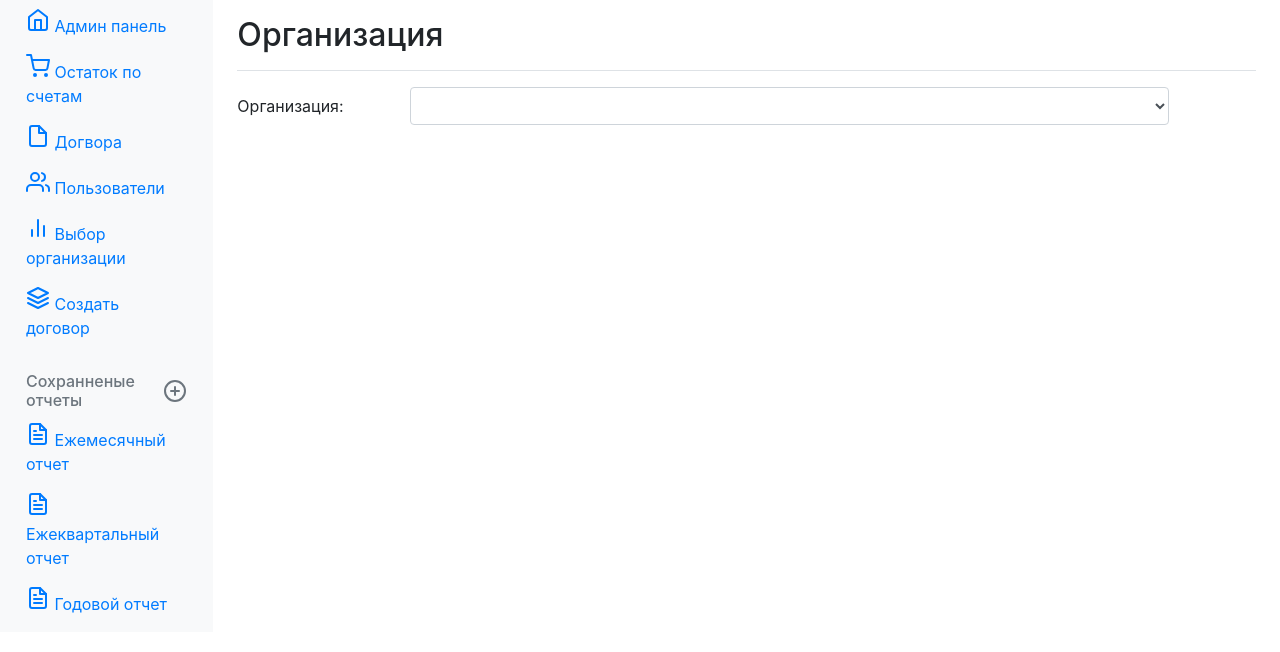
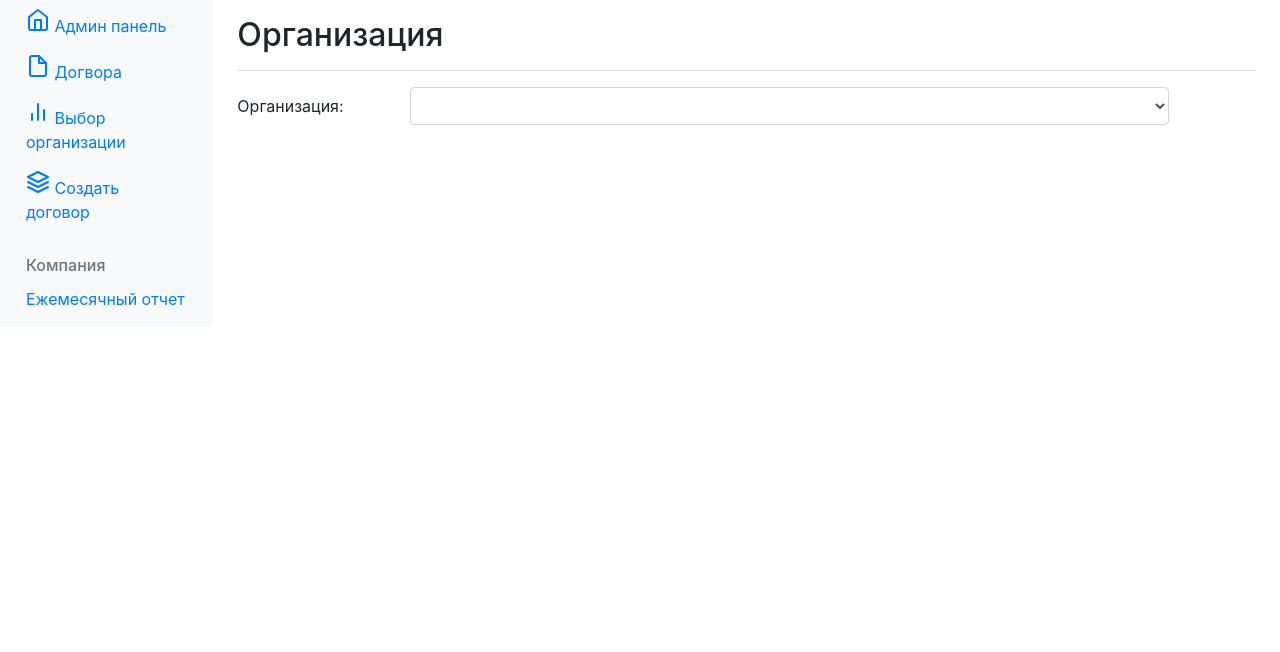
Before and after one commit to DanInSpace104/MeshRegionHack_DigitalBreakthrough, a Django app: page /reports/selectorg/ in a window 1280 px wide. Shown: the part 40-692 px from the top of the page. Run offline with Django 3.2, Linux system fonts and the light colour scheme; lists and menus that the app fills with data are empty; parts of the project's set-up code (start-up, migrations or seed data) failed here and were passed over; some libraries are stand-ins or nearby versions.

Commit message:
cookie base

```diff
--- a/reports/templates/reports/base.html
+++ b/reports/templates/reports/base.html
@@ -35,7 +35,7 @@
                                 </svg> Админ панель<span class="sr-only">(current)</span>
                             </a>
                         </li>
-                        <li class="nav-item">
+                        <!-- <li class="nav-item">
                             <a class="nav-link active" href="#">
                                 <svg xmlns="http://www.w3.org/2000/svg" width="24" height="24" viewBox="0 0 24 24" fill="none" stroke="currentColor" stroke-width="2" stroke-linecap="round" stroke-linejoin="round" class="feather feather-shopping-cart">
                                     <circle cx="9" cy="21" r="1"></circle>
@@ -43,7 +43,7 @@
                                     <path d="M1 1h4l2.68 13.39a2 2 0 0 0 2 1.61h9.72a2 2 0 0 0 2-1.61L23 6H6"></path>
                                 </svg> Остаток по счетам <span class="sr-only">(current)</span>
                             </a>
-                        </li>
+                        </li> -->
                         <li class="nav-item">
                             <a class="nav-link" href="/reports/accts/">
                                 <svg xmlns="http://www.w3.org/2000/svg" width="24" height="24" viewBox="0 0 24 24" fill="none" stroke="currentColor" stroke-width="2" stroke-linecap="round" stroke-linejoin="round" class="feather feather-file">
@@ -61,7 +61,7 @@
                                 </svg> Products
                             </a>
                         </li> -->
-                        <li class="nav-item">
+                        <!-- <li class="nav-item">
                             <a class="nav-link" href="#">
                                 <svg xmlns="http://www.w3.org/2000/svg" width="24" height="24" viewBox="0 0 24 24" fill="none" stroke="currentColor" stroke-width="2" stroke-linecap="round" stroke-linejoin="round" class="feather feather-users">
                                     <path d="M17 21v-2a4 4 0 0 0-4-4H5a4 4 0 0 0-4 4v2"></path>
@@ -70,7 +70,7 @@
                                     <path d="M16 3.13a4 4 0 0 1 0 7.75"></path>
                                 </svg> Пользователи
                             </a>
-                        </li>
+                        </li> -->
                         <li class="nav-item">
                             <a class="nav-link" href="/reports/selectorg/">
                                 <svg xmlns="http://www.w3.org/2000/svg" width="24" height="24" viewBox="0 0 24 24" fill="none" stroke="currentColor" stroke-width="2" stroke-linecap="round" stroke-linejoin="round" class="feather feather-bar-chart-2">
@@ -92,28 +92,18 @@
                     </ul>
 
                     <h6 class="sidebar-heading d-flex justify-content-between align-items-center px-3 mt-4 mb-1 text-muted">
-                        <span>Сохранненые отчеты</span>
+                        <span>Компания</span>
                         <a class="d-flex align-items-center text-muted" href="#">
-                            <svg xmlns="http://www.w3.org/2000/svg" width="24" height="24" viewBox="0 0 24 24" fill="none" stroke="currentColor" stroke-width="2" stroke-linecap="round" stroke-linejoin="round" class="feather feather-plus-circle">
-                                <circle cx="12" cy="12" r="10"></circle>
-                                <line x1="12" y1="8" x2="12" y2="16"></line>
-                                <line x1="8" y1="12" x2="16" y2="12"></line>
-                            </svg>
+
                         </a>
                     </h6>
                     <ul class="nav flex-column mb-2">
                         <li class="nav-item">
-                            <a class="nav-link" href="https://getbootstrap.com/docs/4.0/examples/dashboard/#">
-                                <svg xmlns="http://www.w3.org/2000/svg" width="24" height="24" viewBox="0 0 24 24" fill="none" stroke="currentColor" stroke-width="2" stroke-linecap="round" stroke-linejoin="round" class="feather feather-file-text">
-                                    <path d="M14 2H6a2 2 0 0 0-2 2v16a2 2 0 0 0 2 2h12a2 2 0 0 0 2-2V8z"></path>
-                                    <polyline points="14 2 14 8 20 8"></polyline>
-                                    <line x1="16" y1="13" x2="8" y2="13"></line>
-                                    <line x1="16" y1="17" x2="8" y2="17"></line>
-                                    <polyline points="10 9 9 9 8 9"></polyline>
-                                </svg> Ежемесячный отчет
+                            <a class="nav-link" id="companyOrgName" href="#">
+                                 Ежемесячный отчет
                             </a>
                         </li>
-                        <li class="nav-item">
+                        <!-- <li class="nav-item">
                             <a class="nav-link" href="https://getbootstrap.com/docs/4.0/examples/dashboard/#">
                                 <svg xmlns="http://www.w3.org/2000/svg" width="24" height="24" viewBox="0 0 24 24" fill="none" stroke="currentColor" stroke-width="2" stroke-linecap="round" stroke-linejoin="round" class="feather feather-file-text">
                                     <path d="M14 2H6a2 2 0 0 0-2 2v16a2 2 0 0 0 2 2h12a2 2 0 0 0 2-2V8z"></path>
@@ -134,7 +124,7 @@
                                     <polyline points="10 9 9 9 8 9"></polyline>
                                 </svg> Годовой отчет
                             </a>
-                        </li>
+                        </li> -->
                         <!-- <li class="nav-item">
                             <a class="nav-link" href="https://getbootstrap.com/docs/4.0/examples/dashboard/#">
                                 <svg xmlns="http://www.w3.org/2000/svg" width="24" height="24" viewBox="0 0 24 24" fill="none" stroke="currentColor" stroke-width="2" stroke-linecap="round" stroke-linejoin="round" class="feather feather-file-text">
--- a/static/js/createArt.js
+++ b/static/js/createArt.js
@@ -43,13 +43,14 @@ function onSubmit() {
     $.post(
         "/reports/accounts/", {
             'acc_type': $('#acc_typeSelect').val(),
-            'money': $('#moneyInput').val(),
+            'summ': $('#summInput').val(),
+            'balance': $('#balanceInput').val(),
             'contract_begin_date': $('#begDateInput').val(),
             'currency': $('#currencySelect').val(),
             'contract_end_date': $('#endDateInput').val(),
             'settlement_rate': $('#settlementRateInput').val(),
             'bank': $('#banksSelect').val(),
-            'company': 1,
+            'company': $.cookie('org_id'),
             'X-CSRFToken': $.cookie('csrftoken'),
             'sessionid': $.cookie('sessionid'),
         },
--- a/static/js/selectorg.js
+++ b/static/js/selectorg.js
@@ -1,3 +1,4 @@
+let orgs;
 getOrg();
 
 function getOrg() {
@@ -16,15 +17,23 @@ function getOrg() {
             'sessionid': $.cookie('sessionid'),
         },
         (data) => {
+            orgs = data
+            console.log(orgs)
             data.map((d) => {
                 $('#orgMain').append(`
-                <option value="${d.id}">${d.name}</option>
-                 `)
+                <option value="${d.id}/${d.name}">${d.name}</option>
+                `)
             })
         }
     )
 }
 
-function seveOrg() {
-
+function saveOrg() {
+    let org = $('#orgMain').val()
+    let arr = org.split('/')
+    let org_id = arr[0]
+    let org_name = arr[1]
+    document.cookie = `org_name=${org_name}`
+    document.cookie = `org_id=${org_id}`
+        // console.log(document.cookie)
 }
```
